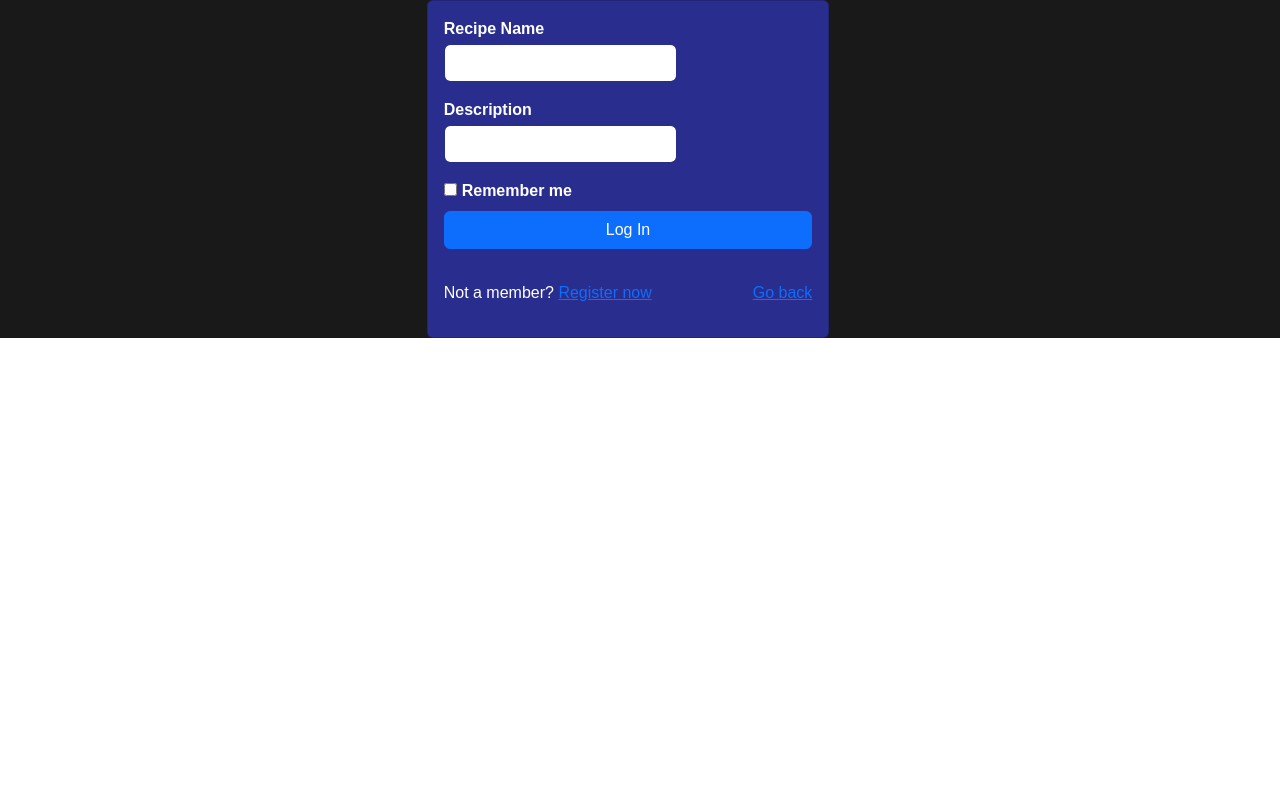
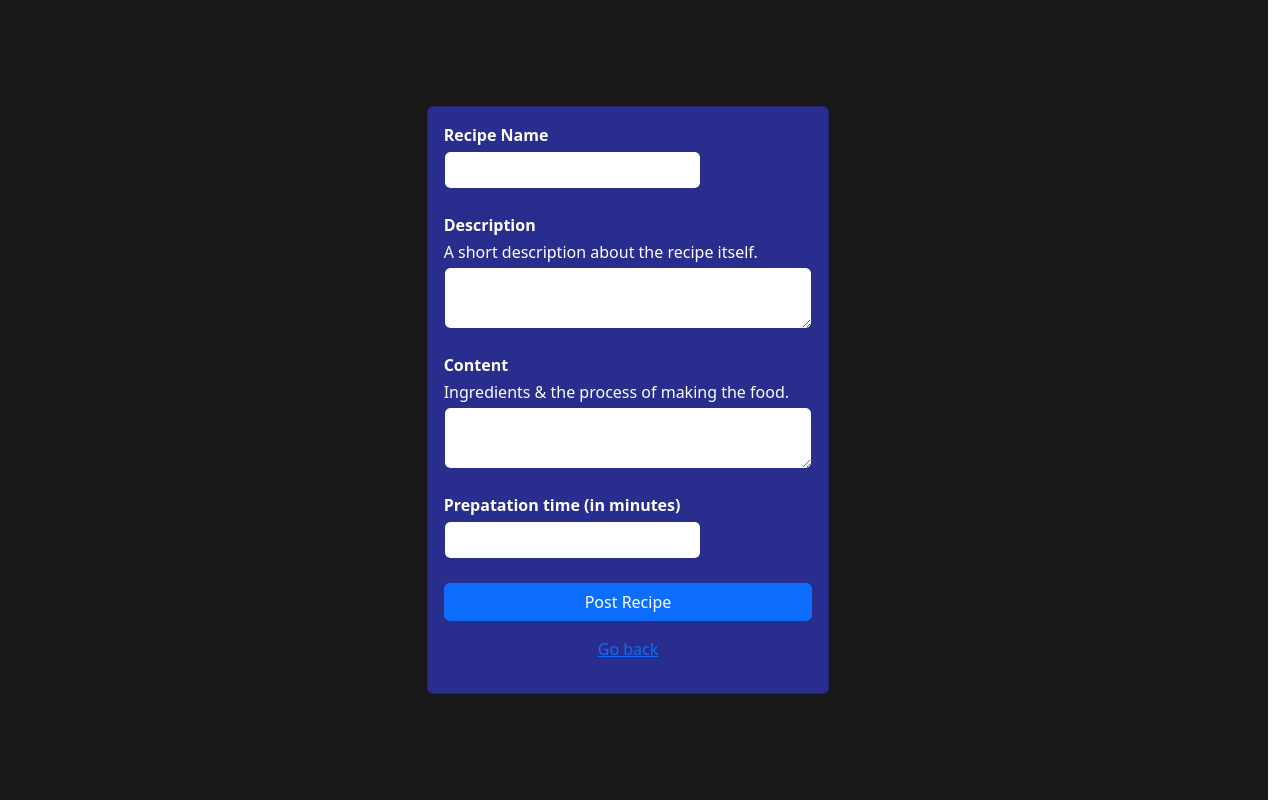
Before and after one commit to Patrik3229/Vizsgaremek_Frontend, a React (Vite) app: page /createrecipe in a window 1280 px wide. Built offline with nearby package versions, Linux system fonts and the light colour scheme.

Commit message:
Recipe creation

```diff
--- a/src/css/CreateRecipe.scoped.css
+++ b/src/css/CreateRecipe.scoped.css
@@ -8,7 +8,38 @@
     }
 }
 
-#page {
+#mainpage {
     background-color: rgb(25, 25, 25);
     color: white;
 }
+
+#card {
+    background-color: #292d8d;
+}
+
+.form-control {
+    border: 1px solid #292d8d;
+    color: #000;
+}
+
+.form-control:focus {
+    background-color: #fff;
+    border: 1px solid white;
+    box-shadow: none;
+}
+
+label {
+    font-weight: bold;
+}
+
+.form-group{
+    margin-bottom: 1.5rem;
+}
+
+#loginCard {
+    background-color: #292d8d;
+}
+
+.mb {
+    margin-bottom: 0.2rem;
+}
--- a/src/routes/CreateRecipe.tsx
+++ b/src/routes/CreateRecipe.tsx
@@ -5,54 +5,72 @@ import { FormEvent, useState } from 'react';
 export default function CreateRecipe() {
 
     const [postError, setPostError] = useState('');
+    const [title, setTitle] = useState('');
+    const [description, setDescription] = useState('');
+    const [content, setContent] = useState('');
+    const [preptime, setPreptime] = useState('');
     const navigate = useNavigate();
 
 
     async function post(e: FormEvent) {
         e.preventDefault();
 
+        const data = {
+            title,
+            description,
+            content,
+            preptime
+        }
+
+        const response = await fetch(`http://localhost:3000/recipes/post`, {
+            method: 'POST',
+            headers: {
+                'Content-type': 'application/json',
+                'Accept': 'application/json',
+            },
+            body: JSON.stringify(data),
+        });
+
+        if (!response.ok) {
+            const errorObj = await response.json();
+            setPostError(errorObj.message);
+            return;
+        }
 
         navigate('/');
-
-
     }
 
     return <>
-    <div id='page'>
-    <div className="row h-100 w-100" id="loginPage">
+    <div className="row h-100 w-100" id="mainpage">
         <div className="col-4 m-auto">
-            <div className="card card-body" id='loginCard'>
+            <div className="card card-body" id='card'>
                 <form onSubmit={post}>
                     <div className="form-group required">
-                        <label htmlFor="username">Recipe Name</label>
-                        <input type="text" className="form-control text-lowercase" id="username" name="username" required />
+                        <label htmlFor="title" className='mb'>Recipe Name</label>
+                        <input type="text" className="form-control" id="title" name="title" required onChange={e => setTitle(e.currentTarget.value)}/>
                     </div>
                     <div className="form-group required">
-                        <label htmlFor="username">Description</label>
-                        <input type="text" className="form-control text-lowercase" id="username" name="username" required />
+                        <label htmlFor="description">Description</label>
+                        <p className='mb'>A short description about the recipe itself.</p>
+                        <textarea className="form-control" id="description" name="description" required onChange={e => setDescription(e.currentTarget.value)} />
                     </div>
-
-                    <div className="mt- mb-1">
-                        <div>
-                            <input type="checkbox" className="custom-control-input" id="remember-me" name="remember-me"
-                            />
-                            <label htmlFor="remember-me">
-                                Remember me
-                            </label>
-                        </div>
+                    <div className="form-group required">
+                        <label htmlFor="content">Content</label>
+                        <p className='mb'>Ingredients & the process of making the food.</p>
+                        <textarea className="form-control" id="content" name="content" required onChange={e => setContent(e.currentTarget.value)} />
                     </div>
-                    <div className="form-group">
+                    <div className="form-group required">
+                        <label htmlFor="preptime" className='mb'>Prepatation time (in minutes)</label>
+                        <input type="number" className="form-control" id="preptime" name="preptime" required onChange={e => setPreptime(e.currentTarget.value)} />
+                    </div>
+                    <div>
                         <button className="btn btn-primary w-100" type="submit">
-                            Log In
+                            Post Recipe
                         </button>
                     </div>
                 </form>
-                <p className="pt-3" id='footer'>
-                    <div>
-                        <span>Not a member? </span>
-                        <a href="/signup">Register now</a>
-                    </div>
-                    <div>
+                <p className="pt-3">
+                    <div className="text-danger text-center">
                         <a href="/">Go back</a>
                     </div>
                 </p>
@@ -60,6 +78,5 @@ export default function CreateRecipe() {
             </div>
         </div>
     </div>
-    </div>
     </>
 }
```
